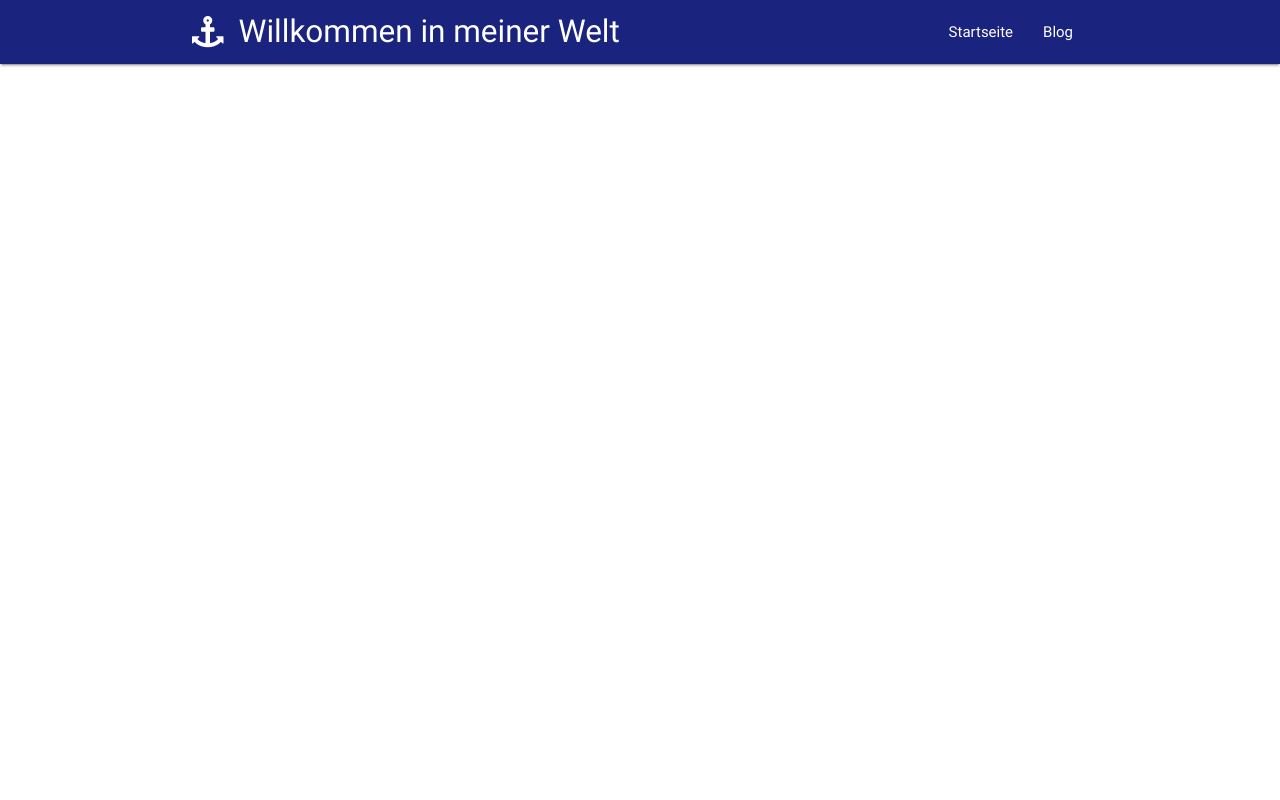
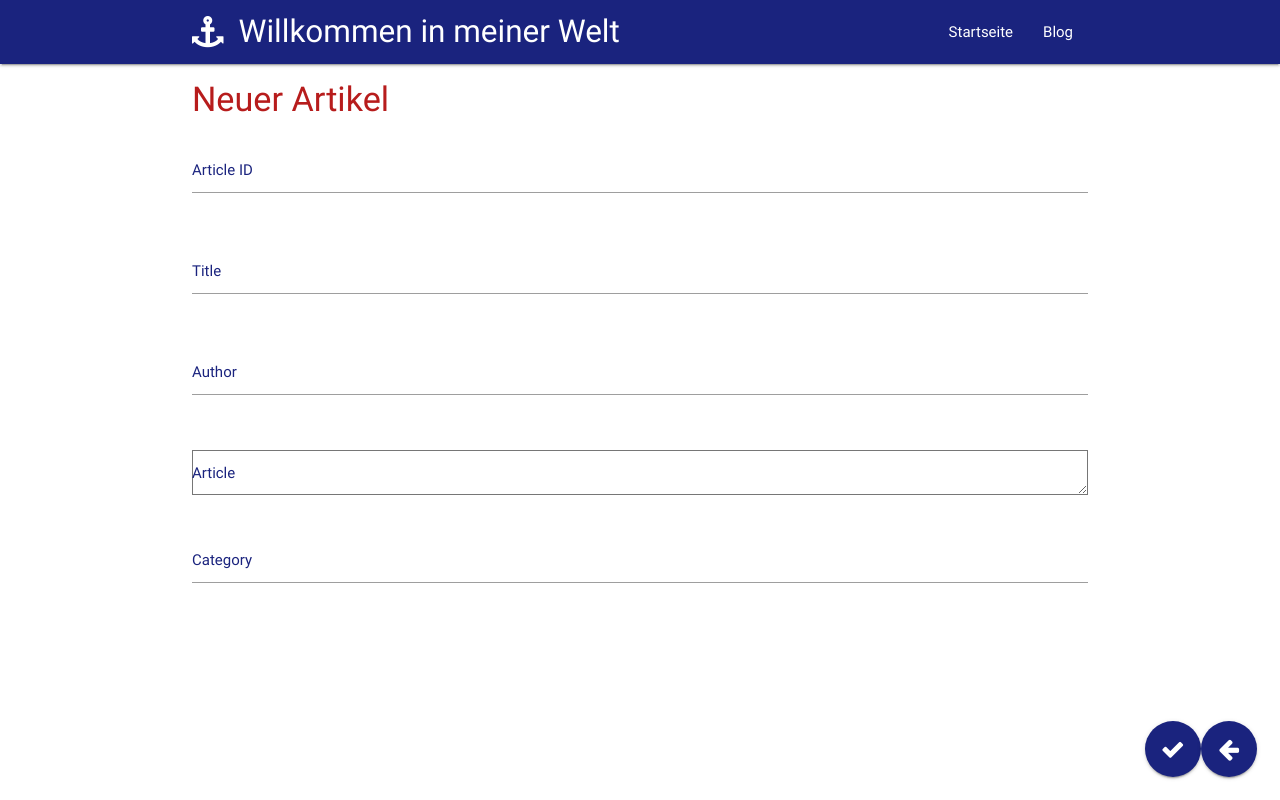
Before and after one commit to SoulKathi/homepage, a Vue app: page /#/blog/new in a window 1280 px wide. Built offline with nearby package versions, Linux system fonts and the light colour scheme; no server answers; the database is empty.

Commit message:
letzte Änderungen zur ersten Veröffentlichung

```diff
--- a/src/components/EditArticle.vue
+++ b/src/components/EditArticle.vue
@@ -1,7 +1,7 @@
 <template>
     <div id="edit-article">
         <h4 class="red-text text-darken-4">
-            Edit Article
+            Artikel bearbeiten
         </h4>
         <div class="row">
             <form @submit.prevent="updateArticle" class="col s12">
--- a/src/components/NewArticle.vue
+++ b/src/components/NewArticle.vue
@@ -1,7 +1,7 @@
 <template>
     <div id="new-article">
         <h4 class="red-text text-darken-4">
-            New Article
+            Neuer Artikel
         </h4>
         <div class="row">
             <form @submit.prevent="saveArticle" class="col s12">
--- a/src/router/index.js
+++ b/src/router/index.js
@@ -20,12 +20,12 @@ export default new Router({
       name: 'blog',
       component: Blog
     },
-    /*{
+    {
       path: '/blog/new',
       name: 'new-article',
       component: NewArticle
     },
-    {
+    /*{
       path: '/blog/edit/:article_id',
       name: 'edit-article',
       component: EditArticle
```
